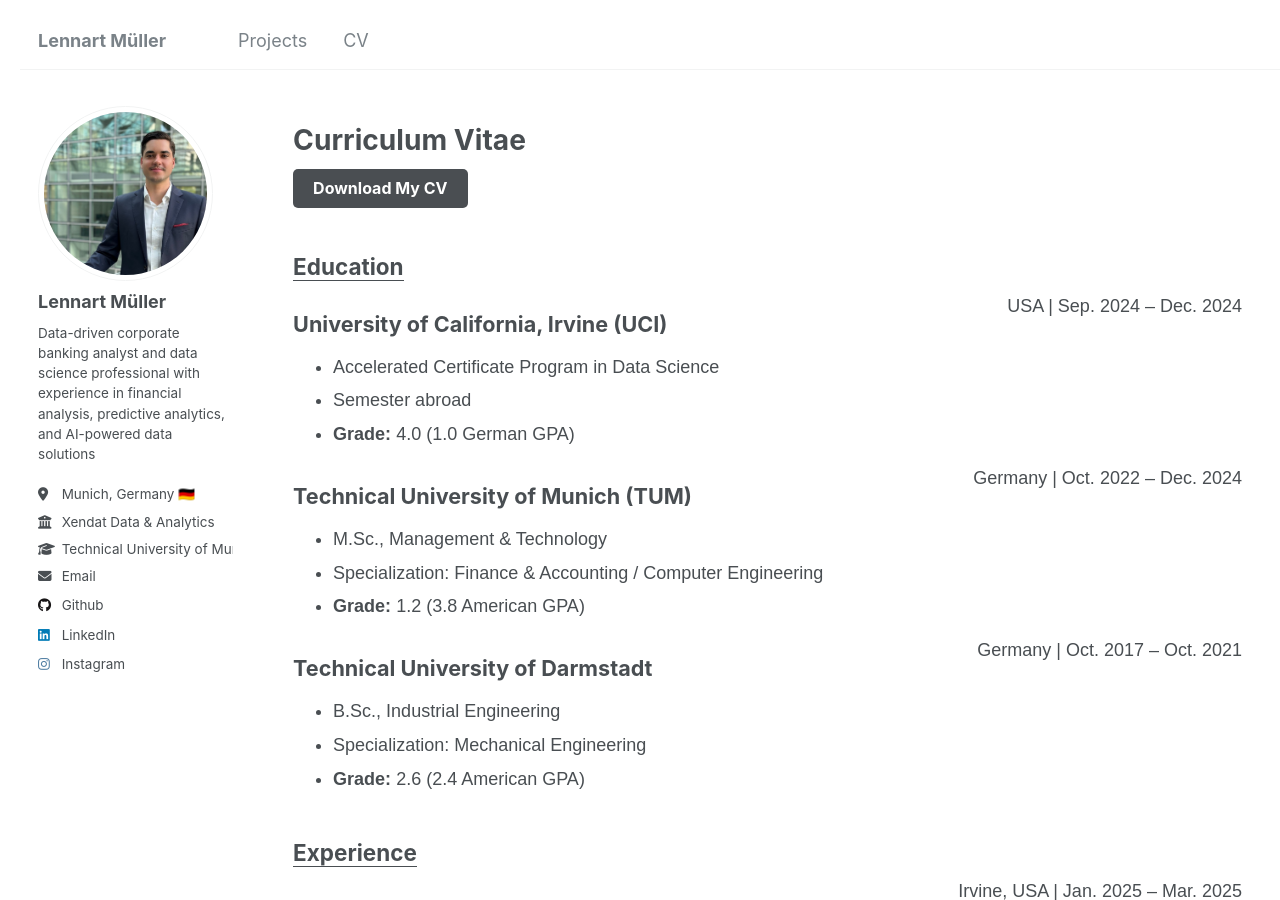
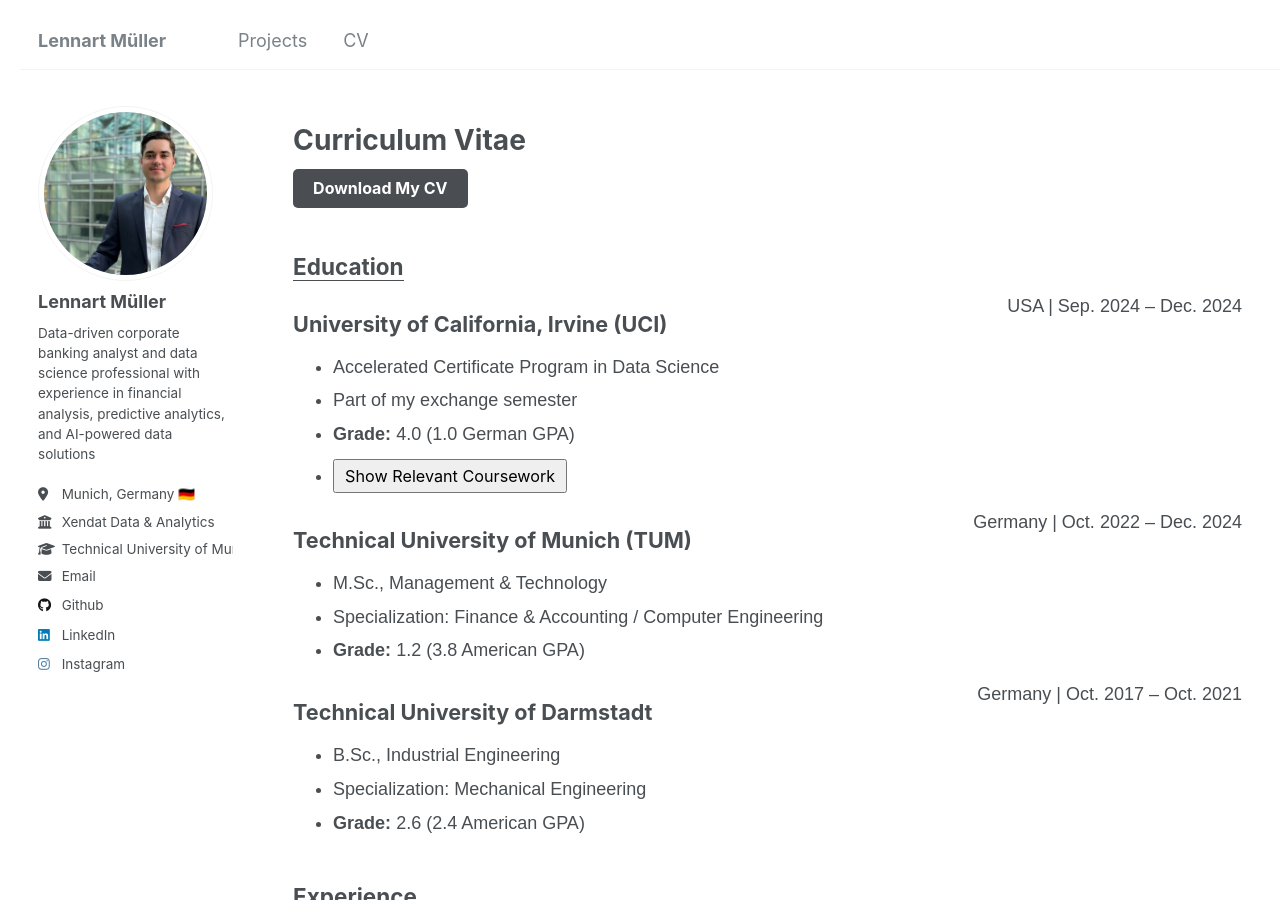
Before and after one commit to lennartmueller123/lennartmueller123.github.io, a Jekyll site: the page built from _pages/cv.html, in a window 1280 px wide and 900 px high. Built offline with Jekyll 4.4.1, drawn with Linux system fonts in a browser that asks for light colours.

Commit message:
Update cv.html
Adding Dropdown with relevant coursework

```diff
--- a/_pages/cv.html
+++ b/_pages/cv.html
@@ -72,8 +72,21 @@
             </div>
             <ul>
                 <li>Accelerated Certificate Program in Data Science</li>
-                <li>Semester abroad</li>
+                <li>Part of my exchange semester</li>
                 <li><strong>Grade: </strong>4.0  (1.0 German GPA)</li>
+                <li>
+                  <button onclick="toggleDropdown('uci-courses')" style="margin-top: 5px; padding: 5px 10px; font-size: 0.9em; cursor: pointer;">
+                    Show Relevant Coursework
+                  </button>
+                  <ul id="uci-courses" style="display: none; margin-top: 5px;">
+                    <li>Introduction to Python Programming</li>
+                    <li>Practical Math & Statistics for Data Science</li>
+                    <li>Fundamentals of Data Science</li>
+                    <li>Data Engineering</li>
+                    <li>Big Data Analysis</li>
+                    <li>Advanced Visualization</li>
+                  </ul>
+               </li>
             </ul>
         </div>
 
```
